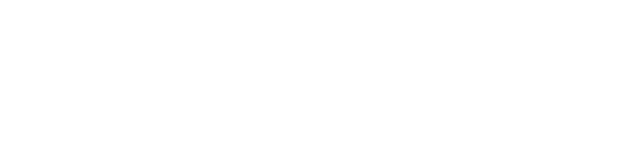
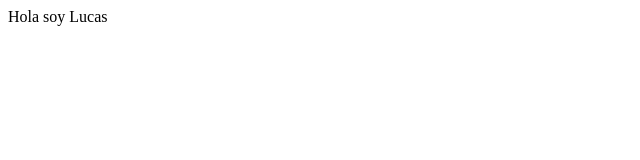
Before and after one commit to lmelgarejoguerrero/pagina-web, a plain HTML site: page index.html in a window 1280 px wide. Shown: the whole page, without its empty margins (0-640 px from the left). Drawn offline with Linux system fonts and the light colour scheme.

Commit message:
Probando

```diff
--- a/index.html
+++ b/index.html
@@ -6,6 +6,6 @@
     <title>Document</title>
 </head>
 <body>
-
+    <div>Hola soy Lucas</div>
 </body>
 </html>
```
